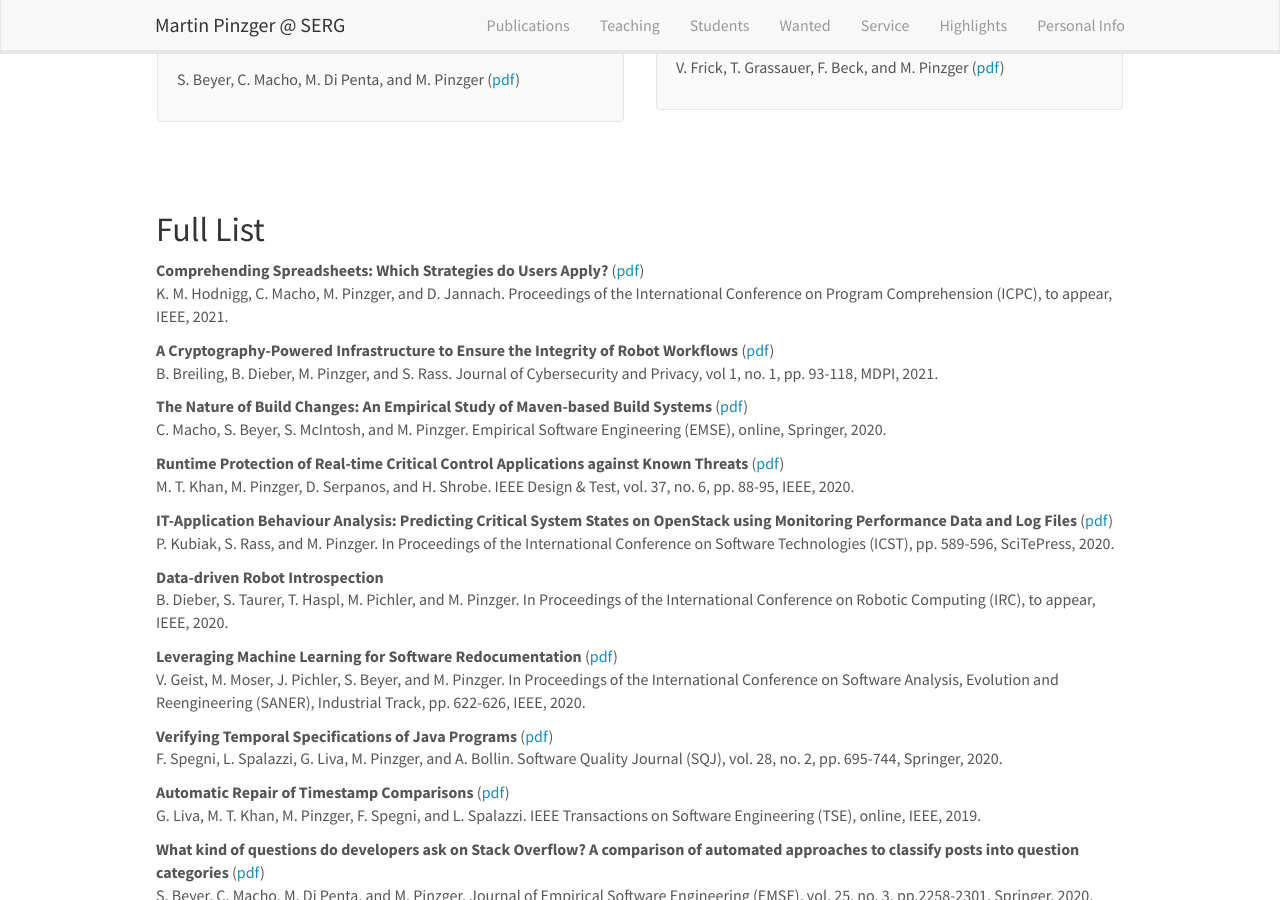
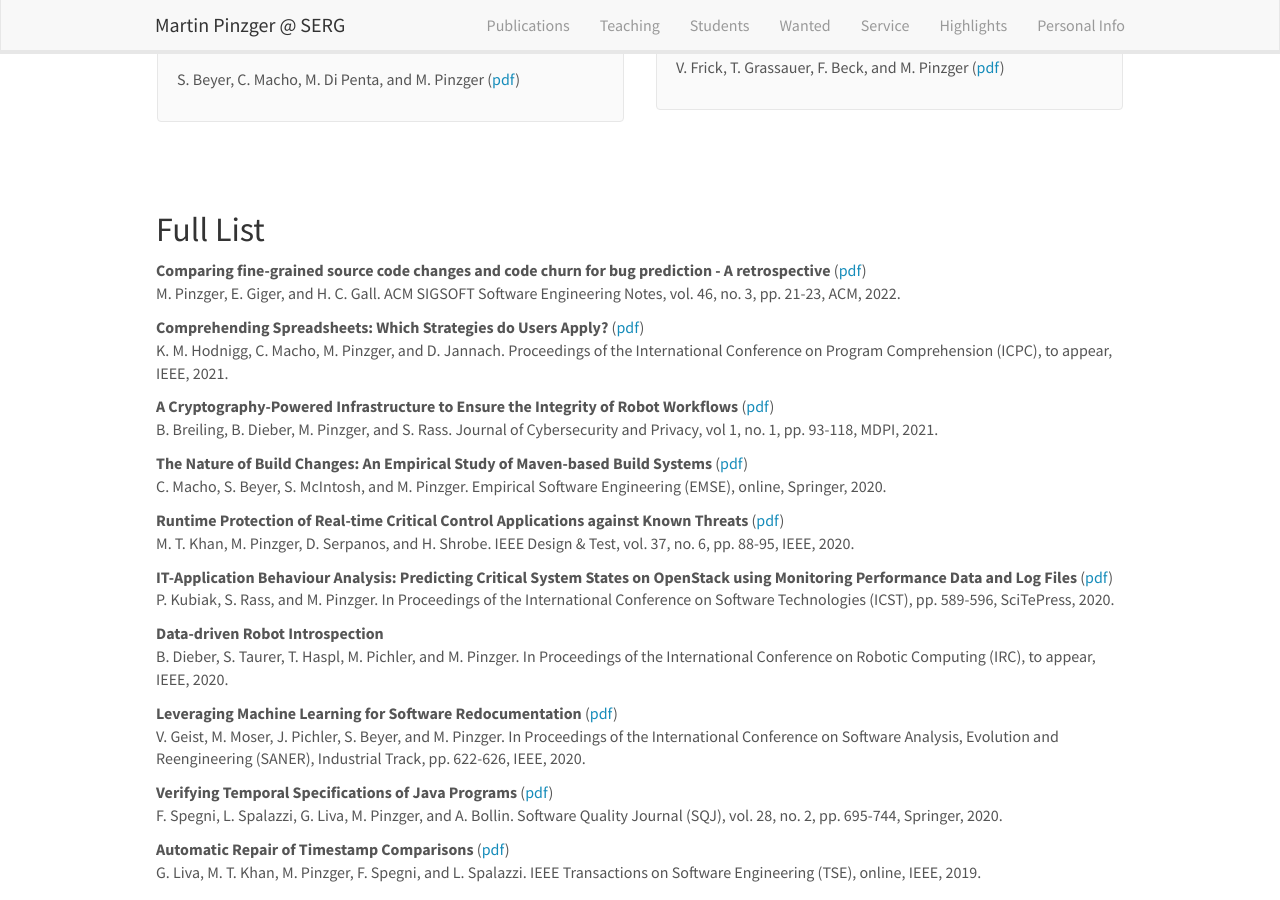
Before and after one commit to pinzger/pinzger.github.io, a Jekyll site: the page built from _pages/publications.md, in a window 1280 px wide and 900 px high, scrolled down 1383 px. Built offline with Jekyll 4.4.1, drawn with Linux system fonts in a browser that asks for light colours; nearby versions of some CDN libraries; some of the changed text lies outside the part shown.

```diff
--- a/_data/news.yml
+++ b/_data/news.yml
@@ -1,3 +1,9 @@
+- date: <strong>August 2021</strong>
+  headline: "Joined the PC of <a href=\"https://saner2022.uom.gr\">SANER 2022</a> taking place in Honolulu, Hawaii."
+
+- date: <strong>July 2021</strong>
+  headline: "Joined the PC of <a href=\"https://conf.researchr.org/home/msr-2022\">MSR 2022</a> co-located with <a href=\"https://conf.researchr.org/home/icse-2022\">ICSE 2022</a> in Pittsburgh, USA."
+
 - date: <strong>July 2021</strong>
   headline: "Joined the PC of <a href=\"https://2022.esec-fse.org/\">ESEC/FSE 2022</a> taking place in Singapore."
 
--- a/_data/publist.yml
+++ b/_data/publist.yml
@@ -1,3 +1,16 @@
+- title: "Comparing fine-grained source code changes and code churn for bug prediction - A retrospective"
+  image:
+  authors: M. Pinzger, E. Giger, and H. C. Gall
+  proceedings: ACM SIGSOFT Software Engineering Notes
+  pages: vol. 46, no. 3, pp. 21-23
+  publisher: ACM
+  year: 2022
+  description:
+  link:
+    url: ../papers/Pinzger2021-retrospective.pdf
+    display: pdf
+  highlight:
+
 - title: "Comprehending Spreadsheets: Which Strategies do Users Apply?"
   image:
   authors: K. M. Hodnigg, C. Macho, M. Pinzger, and D. Jannach
@@ -782,6 +795,7 @@ A demo of the installation and example usage of the tool is available here: <a h
     url: ../papers/Giger2011-bugprediction.pdf
     display: pdf
   highlight:
+  award: Candidate for MSR 2021 Most Influential Paper Award
 
 - title: "Supporting Professional Spreadsheet Users by Generating Leveled Dataflow Diagrams"
   image:
```
Also changed, not shown: _pages/service.md (+2 -0 lines), 1 other file.
